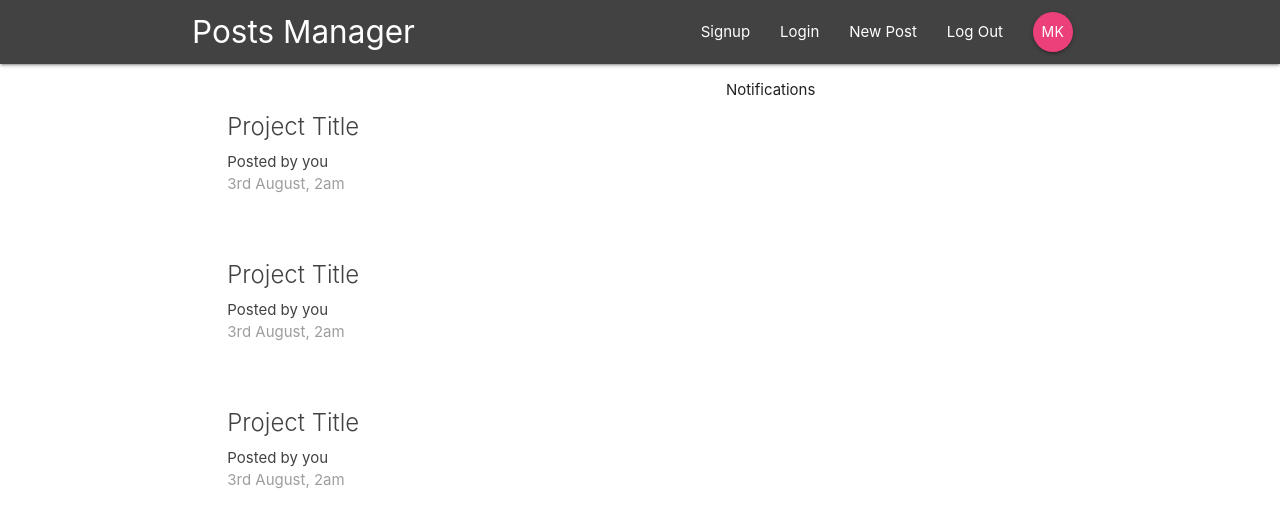
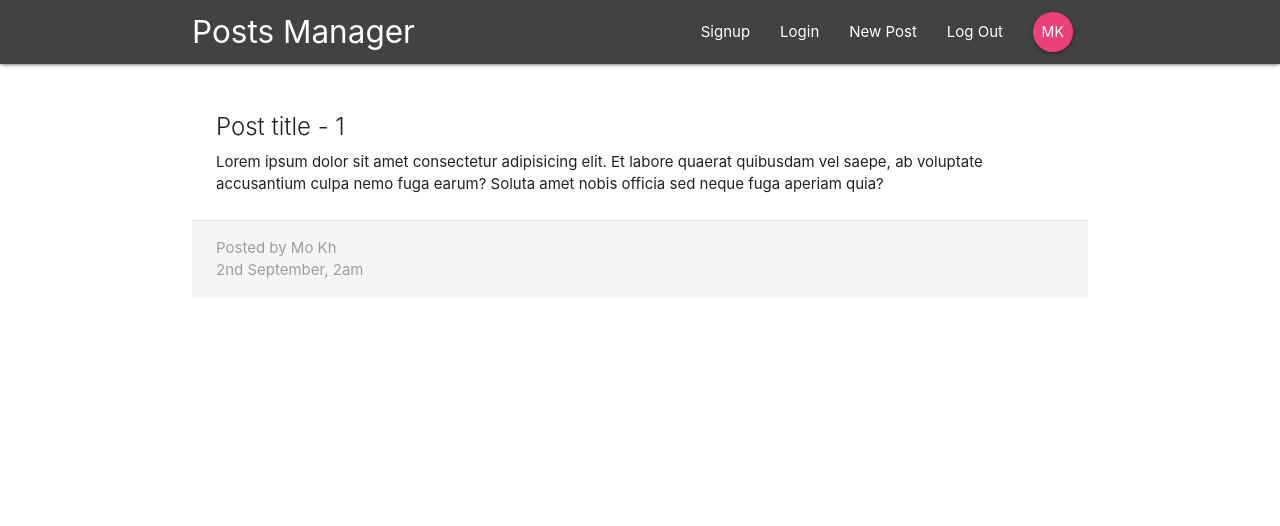
Before and after one commit to mohammadkharma/Posts_Manager_App, a React (Create React App) app in the folder posts-manager/: page /post/1 in a window 1280 px wide. Shown: the top 526 px of the page. Built offline with nearby package versions, Linux system fonts and the light colour scheme.

Commit message:
added PostDetails

```diff
--- a/posts-manager/src/App.js
+++ b/posts-manager/src/App.js
@@ -2,6 +2,7 @@ import React, { Component } from 'react';
 import { BrowserRouter, Switch, Route } from 'react-router-dom';
 import Navbar from './components/layout/Navbar';
 import Dashboard from './components/dashboard/Dashboard';
+import PostDetails from './components/posts/PostDetails';
 class App extends Component {
   render() {
     return (
@@ -9,7 +10,8 @@ class App extends Component {
       <div className="App">
         <Navbar />
         <Switch>
-          <Route path='/' component={Dashboard} />
+          <Route exact path='/' component={Dashboard} />
+          <Route path='/post/:post_id' component={PostDetails} />
         </Switch>
       </div>
       </BrowserRouter>
--- a/posts-manager/src/components/posts/PostDetails.js
+++ b/posts-manager/src/components/posts/PostDetails.js
@@ -0,0 +1,24 @@
+// Exported to: App.js (Route)
+
+import React from 'react'
+
+const PostDetails = (props) => {
+  const id = props.match.params.post_id;
+  console.log(props);
+  return (
+    <div className="container section post-details">
+      <div className="card z-depth-0">
+        <div className="card-content">
+          <span className="card-title">Post title - { id }</span>
+          <p>Lorem ipsum dolor sit amet consectetur adipisicing elit. Et labore quaerat quibusdam vel saepe, ab voluptate accusantium culpa nemo fuga earum? Soluta amet nobis officia sed neque fuga aperiam quia?</p>
+        </div>
+        <div className="card-action grey lighten-4 grey-text">
+          <div>Posted by Mo Kh</div>
+          <div>2nd September, 2am</div>
+        </div>
+      </div>
+    </div>
+  )
+}
+
+export default PostDetails
--- /dev/null
+++ b/posts-manager/src/components/posts/PostSummary.js
@@ -0,0 +1,20 @@
+// This component is responsible for:
+// A new post template to be outputted to the home page.
+
+// Exported to: PostsLists.js
+
+import React from 'react';
+
+const PostSummary = () => {
+    return(
+        <div className="card z-depth-0 post-summery">
+            <div className="card-content grey-text text-darken-3">
+                <span className="card-title">Project Title</span>
+                <p>Posted by you</p>
+                <p className="grey-text">3rd August, 2am</p>
+            </div>
+        </div>
+    )
+}
+
+export default PostSummary;
--- a/posts-manager/src/components/posts/PostsList.js
+++ b/posts-manager/src/components/posts/PostsList.js
@@ -1,35 +1,15 @@
 // Exported to: Dashboard.js
 
 import React from 'react';
+import PostSummary from './PostSummary';
 
 const PostsList = () => {
     return(
         <div className="posts-list section">
-
-        <div className="card z-depth-0 post-summery">
-            <div className="card-content grey-text text-darken-3">
-                <span className="card-title">Project Title</span>
-                <p>Posted by you</p>
-                <p className="grey-text">3rd August, 2am</p>
-            </div>
-        </div>
-
-        <div className="card z-depth-0 post-summery">
-            <div className="card-content grey-text text-darken-3">
-                <span className="card-title">Project Title</span>
-                <p>Posted by you</p>
-                <p className="grey-text">3rd August, 2am</p>
-            </div>
-        </div>
-
-        <div className="card z-depth-0 post-summery">
-            <div className="card-content grey-text text-darken-3">
-                <span className="card-title">Project Title</span>
-                <p>Posted by you</p>
-                <p className="grey-text">3rd August, 2am</p>
-            </div>
-        </div>
-
+        <PostSummary />
+        <PostSummary />
+        <PostSummary />
+        <PostSummary />
         </div>
     )
 }
```
Also changed, not shown: posts-manager/src/components/posts/PostSummery.js (deleted).
